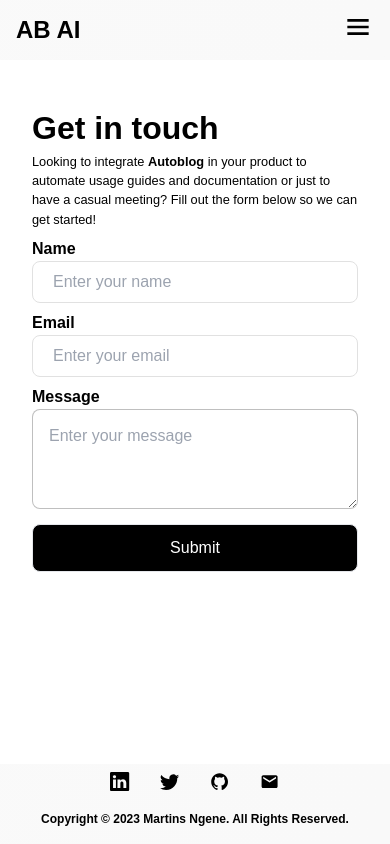
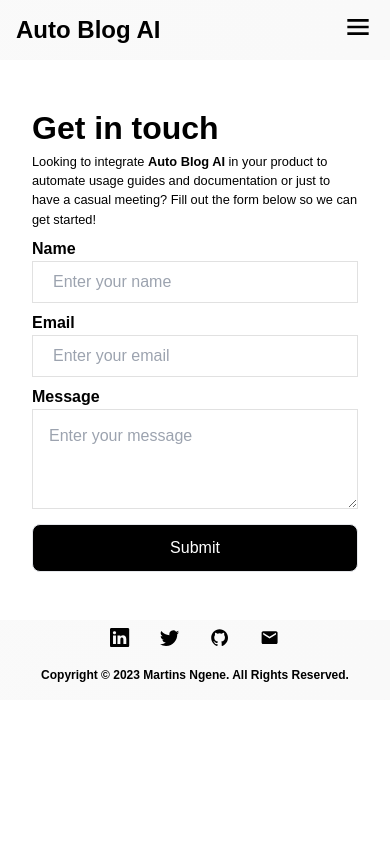
Before and after one commit to martins-ngene/auto-blog-client, a Next.js app: page /contact in a window 390 px wide. Built offline with nearby package versions, Linux system fonts and the light colour scheme.

Commit message:
update: Prepare to deploy

```diff
--- a/src/components/contact_form/index.jsx
+++ b/src/components/contact_form/index.jsx
@@ -44,8 +44,8 @@
         <div className={styles.header}>Get in touch</div>
         <div>
           <p className={styles.welcome_text}>
-            Looking to integrate <strong>Autoblog</strong> in your product to
-            automate usage guides and documentation or just to have a casual
+            Looking to integrate <strong>Auto Blog AI</strong> in your product
+            to automate usage guides and documentation or just to have a casual
             meeting? Fill out the form below so we can get started!
           </p>
           <div className={styles.name_container}>
--- a/src/components/contact_form/styles.module.css
+++ b/src/components/contact_form/styles.module.css
@@ -20,7 +20,7 @@
 
 /* Input */
 .input {
-  @apply mb-2 md:mb-4 lg:text-[1rem] outline-none w-full border border-[#E1E1E1] rounded-lg h-[15px] px-5 py-5;
+  @apply mb-2 md:mb-4 lg:text-[1rem] outline-none w-full border border-[#E1E1E1] h-[30px] px-5 py-5;
 }
 
 /* Name Container */
@@ -41,5 +41,5 @@
 
 /* Stlyes for TextArea */
 .textArea {
-  @apply px-[1rem] outline-none py-[0.90625rem] lg:text-[1rem] h-[100px] lg:h-[120px] w-full border border-[rgba(0,0,0,0.25)] rounded-[0.5rem];
+  @apply px-[1rem] outline-none py-[0.90625rem] lg:text-[1rem] h-[100px] lg:h-[120px] w-full border border-[#E1E1E1];
 }
--- a/src/components/custom_input/styles.module.css
+++ b/src/components/custom_input/styles.module.css
@@ -4,5 +4,5 @@
 }
 
 .input {
-  @apply px-[0.875rem] py-[0.625rem] text-[0.875rem] outline-none  w-full border border-[rgba(0,0,0,0.25)] rounded-[0.5rem] h-[38px];
+  @apply px-[0.875rem] py-[0.625rem] text-[0.875rem] outline-none  w-full border border-[rgba(0,0,0,0.25)] h-[38px];
 }
--- a/src/components/footer/styles.module.css
+++ b/src/components/footer/styles.module.css
@@ -1,6 +1,6 @@
 /* Styles for the container goes here */
 .container {
-  @apply w-full fixed bottom-0 left-0 right-0 h-[80px] lg:h-[60px] sm:px-2 md:px-4 lg:px-[3rem] flex flex-col lg:flex-row items-center justify-between;
+  @apply w-full static md:fixed bottom-0 md:left-0 md:right-0 h-[80px] lg:h-[60px] sm:px-2 md:px-4 lg:px-[3rem] mt-[3rem] md:mt-0 flex flex-col lg:flex-row items-center justify-between;
   background: linear-gradient(
     109.46deg,
     rgba(200, 200, 200, 0.1) 1.57%,
--- a/src/components/navbar/index.jsx
+++ b/src/components/navbar/index.jsx
@@ -13,7 +13,7 @@
     <nav className={styles.container}>
       {/* Logo */}
       <div className={styles.logo_container}>
-        <Link href='/'>AB AI</Link>
+        <Link href='/'>Auto Blog AI</Link>
       </div>
       {/* Nav Links Container */}
       <ul className={styles.nav_links_container}>
--- a/src/components/newsletter_form/styles.module.css
+++ b/src/components/newsletter_form/styles.module.css
@@ -20,7 +20,7 @@
 
 /* Input */
 .input {
-  @apply mb-4 lg:text-[1rem] outline-none w-full border border-[#E1E1E1] rounded-lg h-[15px] px-5 py-5;
+  @apply mb-4 lg:text-[1rem] outline-none w-full border border-[#E1E1E1] h-[30px] px-5 py-5;
 }
 
 /* Name Container */
--- a/src/pages/article/styles.module.css
+++ b/src/pages/article/styles.module.css
@@ -10,5 +10,5 @@
 
 /* Scroll To TOp Btn Styles */
 .scrollToTop_btn_container {
-  @apply fixed right-[10%] bottom-[10%];
+  @apply fixed right-[10%] bottom-[12%];
 }
```
Also changed, not shown: src/pages/contact/index.jsx (renamed from src/pages/contact/index.js).
